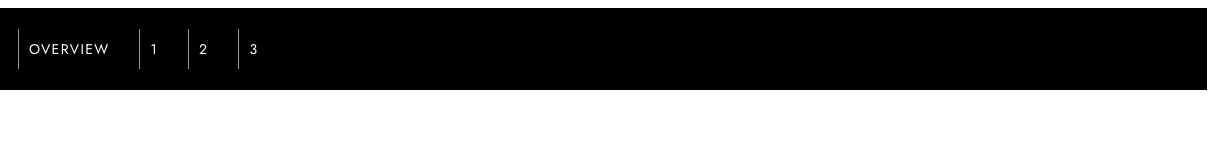
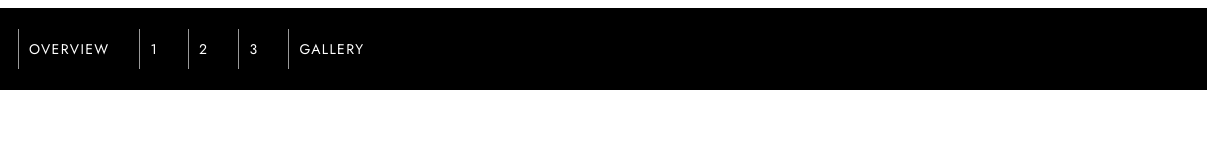
Before and after one commit to avmunoz1/final-project, a plain HTML site: page pages/nav.html in a window 1280 px wide. Shown: the full height of the page, 65-1280 px from the left. Drawn offline with Linux system fonts and the light colour scheme.

Commit message:
Update nav.html

```diff
--- a/pages/nav.html
+++ b/pages/nav.html
@@ -19,6 +19,7 @@
             <li><a href="">1</a></li>
             <li><a href="page2.html">2</a></li>
             <li><a href="page3.html">3</a></li>
+            <li><a href="image-scans.html">GALLERY</a></li>
         </ul>
     </div>
 </body>
```
